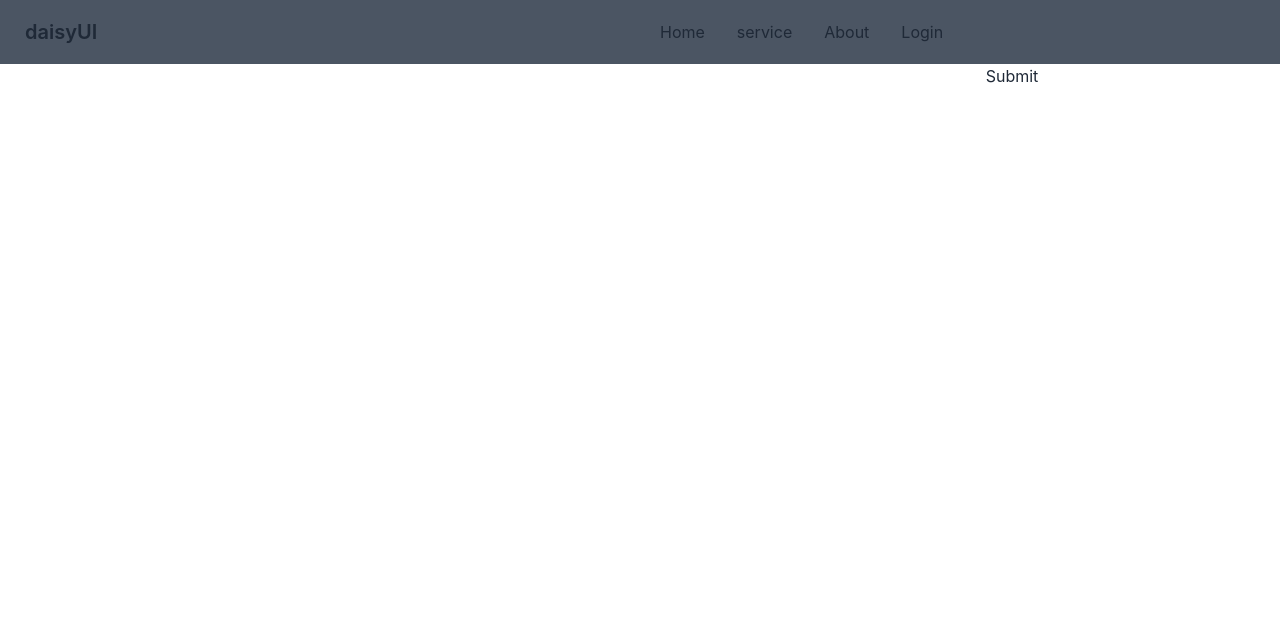
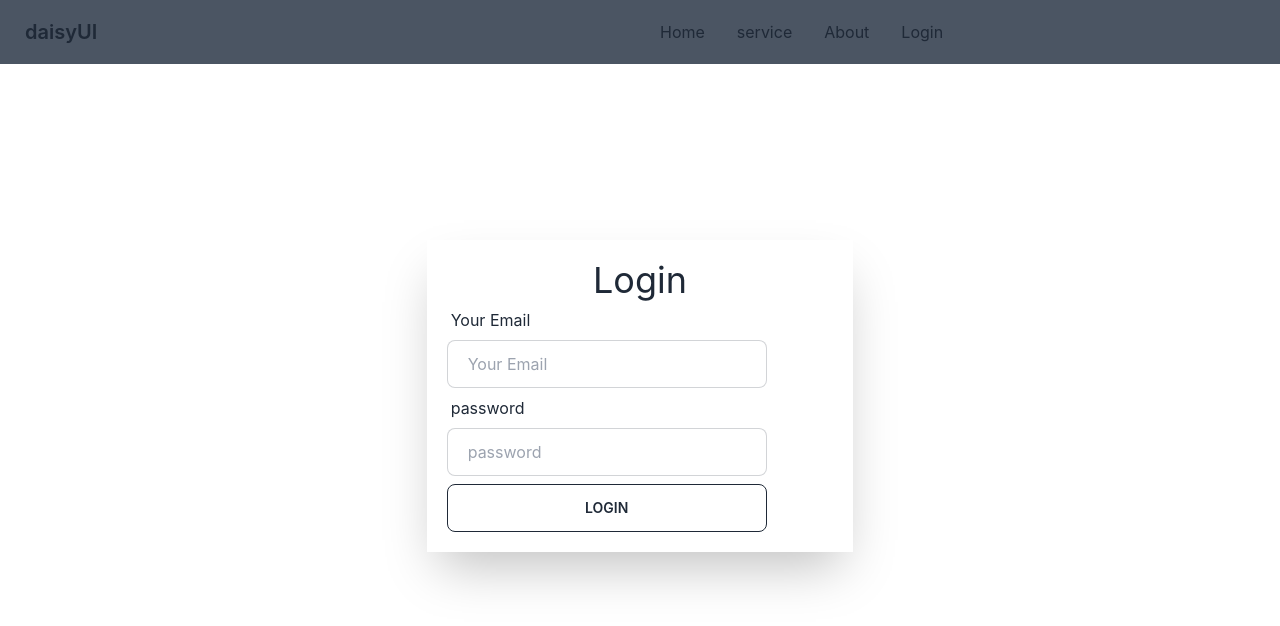
Before and after one commit to sofiulalom/tumpa-macuf-client, a React (Create React App) app: page /login in a window 1280 px wide. Shown: the top 626 px of the page. Built offline with nearby package versions, Linux system fonts and the light colour scheme.

Commit message:
login form file add commit

```diff
--- a/src/pagase/Shards/Login/Login.js
+++ b/src/pagase/Shards/Login/Login.js
@@ -1,15 +1,32 @@
 import React from 'react';
 import { useForm } from 'react-hook-form'
 const Login = () => {
-    const { register, handleSubmit } =useForm() ;
+    const { register,formState:{errors}, handleSubmit } =useForm() ;
     return (
-        <form onSubmit={handleSubmit()}>
-        <input {...register("firstName")} />
-        <input {...register("lastName")} />
-        <input type="email" {...register("email")} />
+        <div className='w-4/12 m-auto p-5 mt-44 shadow-2xl'>
+          <div>
+            <h1 className='text-4xl'>Login</h1>
 
-        <input type="submit" />
-      </form>
+            <form onSubmit={handleSubmit()}>
+            <div className="form-control w-80 ">
+            <label className="label">
+              <span className="">Your Email</span>
+            </label>
+              <input {...register("email",{required: 'email address is required'})} placeholder="Your Email" className='input input-bordered w-full p-5 ' />
+              {errors.email && <p className='text-red-600'>{errors.email?.message}</p>}
+              <label className="label">
+              <span className="">password</span>
+            </label>
+              <input {...register("password", {required:true})} placeholder="password" className='input input-bordered w-full p-5 '/>
+              {errors.password && <p className='text-red-600'>{errors.password?.message}</p>}
+
+              <input className='btn btn-outline mt-2' type="submit" value='Login' />
+              </div>
+            </form>
+
+
+          </div>
+        </div>
     );
 };
 
```
